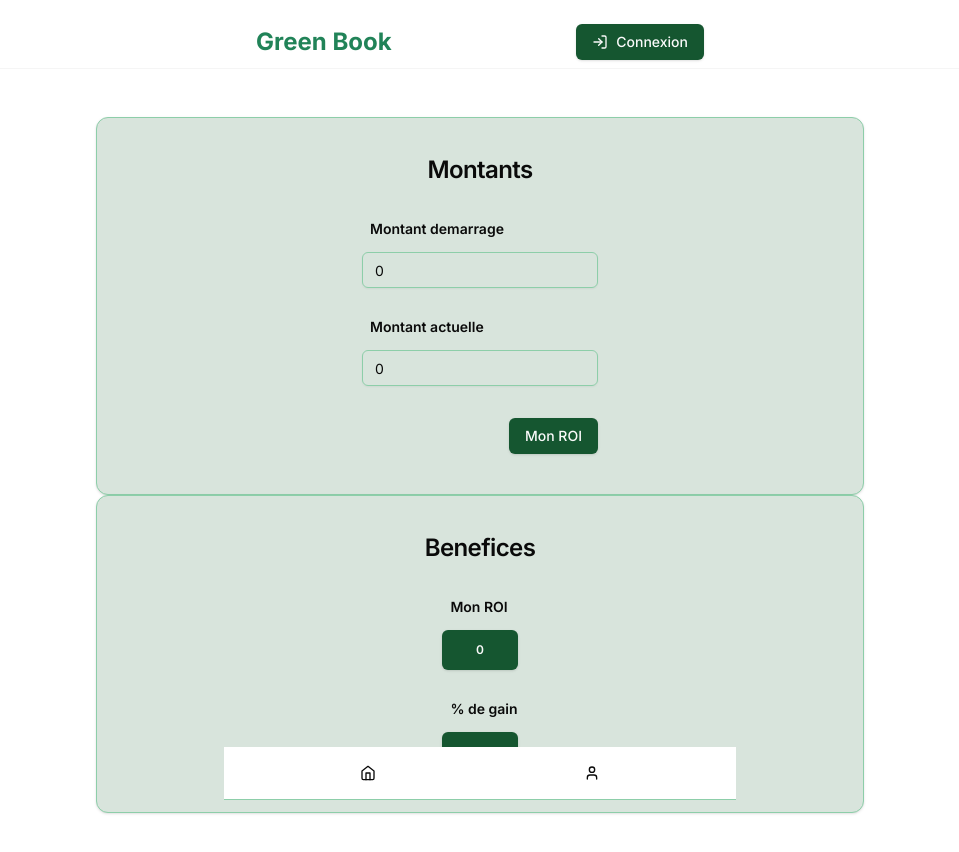
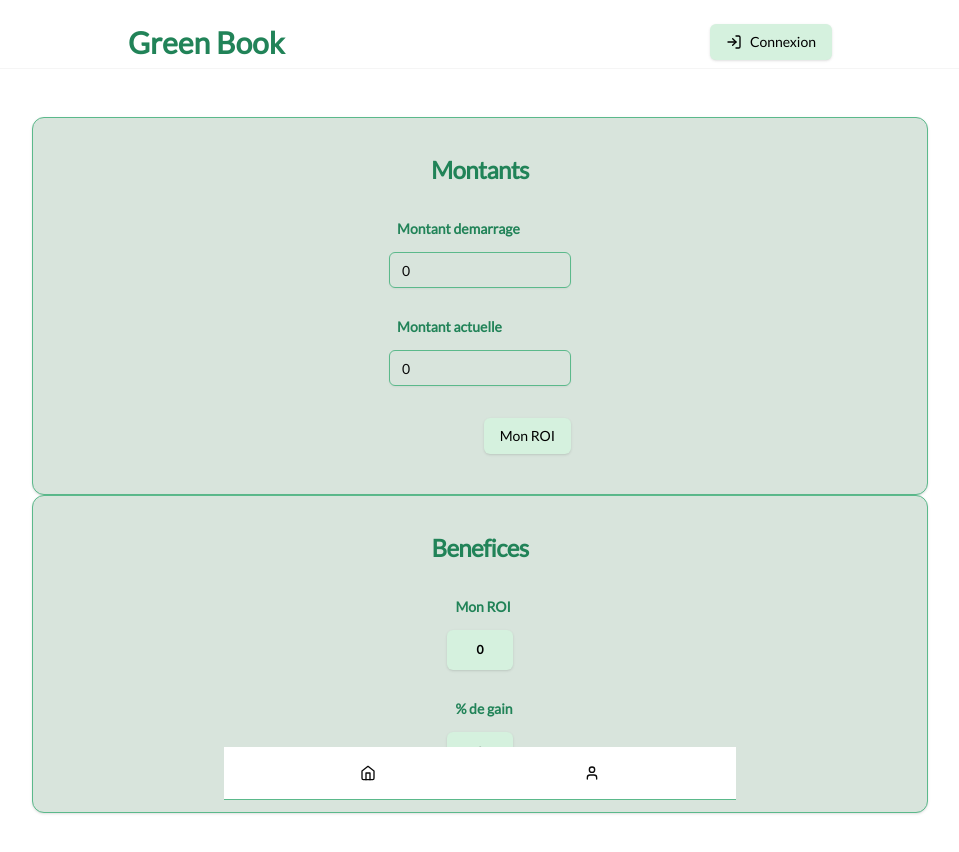
Before and after one commit to babbbass/TheGreenBook, a Next.js app: page / in a window 1280 px wide. Shown: the top 852 px of the page, without its empty margins (160-1119 px from the left). Built offline with nearby package versions, Linux system fonts and the light colour scheme; no server answers.

Commit message:
add font and change style site

```diff
--- a/app/globals.css
+++ b/app/globals.css
@@ -8,14 +8,15 @@
     --foreground: 0 0% 3.9%;
 
     --card: 143, 19%, 87%;
+    /* --card: 0 0% 100%; */
     --card-foreground: 0 0% 3.9%;
 
 
     --popover: 0 0% 100%;
     --popover-foreground: 0 0% 3.9%;
 
-    --primary: 145, 61%, 21%;
-    --primary-foreground: 0 0% 98%;
+    --primary: 140, 49%, 89%;
+    --primary-foreground: 0 0% 0%;
 
     --secondary: 0 0% 96.1%;
     --secondary-foreground: 0 0% 9%;
@@ -29,8 +30,8 @@
     --destructive: 0 84.2% 60.2%;
     --destructive-foreground: 0 0% 98%;
 
-    --border: 146, 40%, 68%;
-    --input: 146, 40%, 68%;
+    --border: 151, 40%, 54%;
+    --input: 151, 40%, 54%;
     --ring: 0 0% 3.9%;
 
     --radius: 0.5rem;
--- a/app/layout.tsx
+++ b/app/layout.tsx
@@ -1,5 +1,6 @@
 import type { Metadata } from "next"
 import { Inter } from "next/font/google"
+import { Roboto, Lato } from "next/font/google"
 import "./globals.css"
 import clsx from "clsx"
 import { Header } from "@/src/features/layout/Header"
@@ -8,6 +9,16 @@ import { DashBoardWrapper } from "@/context/dashboardContext"
 import { CapitalGainChartWrapper } from "@/context/capitalGainChartContext"
 
 const inter = Inter({ subsets: ["latin"] })
+const roboto = Roboto({
+  weight: "400",
+  subsets: ["latin"],
+  display: "swap",
+})
+const lato = Lato({
+  weight: "400",
+  subsets: ["latin"],
+  display: "swap",
+})
 
 export const metadata: Metadata = {
   title: "Green Book",
@@ -21,12 +32,19 @@ export default function RootLayout({
 }) {
   return (
     <html lang='en'>
-      <body className={clsx(inter.className, "bg-background h-full")}>
+      <body
+        className={clsx(
+          lato.className,
+          roboto.className,
+          inter.className,
+          "bg-background h-full"
+        )}
+      >
         <DashBoardWrapper>
           <div className='flex flex-col h-full py-4 px-2'>
             <Header />
             <CapitalGainChartWrapper>
-              <div className='flex-1 max-w-3xl m-auto py-12 w-full'>
+              <div className='flex-1 justify-center items-center max-w-4xl m-auto py-12 w-full'>
                 {children}
               </div>
             </CapitalGainChartWrapper>
--- a/app/mes-paris/page.tsx
+++ b/app/mes-paris/page.tsx
@@ -3,7 +3,6 @@ import { getAuthSession } from "@/lib/auth"
 import { prisma } from "@/lib/prisma"
 import { Bet } from "@/components/Bet"
 import { PaginationControls } from "@/components/pagination/paginationControls"
-import { fetchUserBets } from "@/lib/actions/updateProfile"
 
 type SearchParams = {
   searchParams: {
@@ -30,9 +29,9 @@ const Bets = async ({ searchParams }: SearchParams) => {
   const myBetsPaginated = myBets.slice(start, end)
 
   return (
-    <Card className='relative flex flex-col items-center my-6 p-2 h-[560px]'>
+    <Card className='relative flex flex-col items-center my-6 p-2 max-h-[560px]'>
       <CardHeader className='font-bold text-lg'>
-        <h1 className='text-2xl'>Mes paris</h1>
+        <h1 className='text-2xl text-greenbook'>Mes paris</h1>
       </CardHeader>
       <CardContent className='flex flex-col items-center'>
         {myBets.length === 0 && (
--- a/app/page.tsx
+++ b/app/page.tsx
@@ -39,12 +39,16 @@ export default async function Home() {
     },
   })
 
-  const startAmount = Number(user?.profile?.startAmount)
-  const currentAmount = Number(user?.profile?.currentAmount)
+  const startAmount = user?.profile?.startAmount
+    ? Number(user.profile.startAmount)
+    : 0
+  const currentAmount = user?.profile?.currentAmount
+    ? Number(user.profile.currentAmount)
+    : 0
 
   return (
     <>
-      <Card className='flex flex-col md:flex-row bg-background border-none p-2 gap-4 mb-4'>
+      <Card className='flex flex-col justify-evenly md:flex-row bg-background border-none p-2 gap-4 mb-4'>
         <BettingForm currentAmountFromDatabase={currentAmount} />
         <ReturnOnInvestmentForm
           startAmount={startAmount}
--- a/components/chart/capitalGainChartLine.tsx
+++ b/components/chart/capitalGainChartLine.tsx
@@ -44,9 +44,9 @@ export const CapitalGainChartLine = ({
   })
 
   return (
-    <Card className='flex flex-col items-center p-2 bg-slate-50'>
+    <Card className='flex flex-col items-center p-2 bg-primary'>
       <CardHeader className='w-full flex items-center font-bold text-2xl'>
-        <CardTitle>Capital Gain Chart</CardTitle>
+        <CardTitle className='text-title'> Graphique des gains</CardTitle>
       </CardHeader>
       <LineChart
         width={450}
--- a/components/form/bettingForm.tsx
+++ b/components/form/bettingForm.tsx
@@ -40,24 +40,27 @@ export const BettingForm = ({ currentAmountFromDatabase }: BettingFormData) => {
   return (
     <Card className='py-4 flex flex-col items-center gap-4'>
       <CardHeader className='w-full flex items-center font-bold text-2xl'>
-        <CardTitle> Mon pari</CardTitle>
+        <CardTitle className='text-title'> Mon pari</CardTitle>
       </CardHeader>
       <CardContent>
         <form ref={ref} action={handleSubmit} className='space-y-8'>
           <div className='flex flex-col gap-4'>
-            <Label className='ml-2 font-semibold' htmlFor='amount'>
+            <Label className='ml-2 font-semibold text-title' htmlFor='amount'>
               Montant
             </Label>
             <Input placeholder='0' name='amount' />
           </div>
           <div className='flex flex-col gap-4'>
-            <Label className='ml-2 font-semibold' htmlFor='odd'>
+            <Label className='ml-2 font-semibold text-title' htmlFor='odd'>
               Côte
             </Label>
             <Input placeholder='0' name='odd' />
           </div>
           <div className='w-full flex flex-row-reverse'>
-            <Button type='submit' className='flex'>
+            <Button
+              type='submit'
+              className='text-base hover:text-primary-foreground'
+            >
               Parier
             </Button>
           </div>
--- a/components/form/returnOnInvestmentForm.tsx
+++ b/components/form/returnOnInvestmentForm.tsx
@@ -27,12 +27,12 @@ export const ReturnOnInvestmentForm = ({
     <>
       <Card className='py-4 flex flex-col items-center gap-4'>
         <CardHeader className='w-full flex items-center font-bold text-2xl'>
-          <CardTitle>Montants</CardTitle>
+          <CardTitle className='text-title'>Montants</CardTitle>
         </CardHeader>
         <CardContent>
           <form action={handleSubmit} className='space-y-8'>
             <div className='flex flex-col gap-4'>
-              <Label className='ml-2 font-semibold' htmlFor='amount'>
+              <Label className='ml-2 font-semibold text-title' htmlFor='amount'>
                 Montant demarrage
               </Label>
               <Input
@@ -42,7 +42,7 @@ export const ReturnOnInvestmentForm = ({
               />
             </div>
             <div className='flex flex-col gap-4'>
-              <Label className='ml-2 font-semibold' htmlFor='amount'>
+              <Label className='ml-2 font-semibold text-title' htmlFor='amount'>
                 Montant actuelle
               </Label>
               <Input
@@ -56,7 +56,9 @@ export const ReturnOnInvestmentForm = ({
               />
             </div>
             <div className='flex flex-row-reverse w-full'>
-              <Button type='submit'>Mon ROI</Button>
+              <Button type='submit' className='hover:text-primary-foreground'>
+                Mon ROI
+              </Button>
             </div>
           </form>
         </CardContent>
--- a/components/ui/dashBoard.tsx
+++ b/components/ui/dashBoard.tsx
@@ -36,18 +36,18 @@ export const DashBoard = ({ currentAmount, startAmount }: DashBoard) => {
     <>
       <Card className='py-4 flex flex-col items-center gap-4'>
         <CardHeader className='w-full flex items-center font-bold text-2xl'>
-          <CardTitle>Benefices</CardTitle>
+          <CardTitle className='text-title'>Benefices</CardTitle>
         </CardHeader>
         <CardContent>
           <form className='space-y-8'>
             <div className='flex flex-col gap-4'>
-              <Label className='ml-2 font-semibold'>Mon ROI</Label>
+              <Label className='ml-2 font-semibold text-title'>Mon ROI</Label>
               <Badge className='h-10 flex items-center justify-center'>
                 {returnOnInvestment}
               </Badge>
             </div>
             <div className='flex flex-col gap-4'>
-              <Label className='ml-2 font-semibold'>% de gain</Label>
+              <Label className='ml-2 font-semibold text-title'>% de gain</Label>
               <Badge className='h-10 flex items-center justify-center'>
                 {percentageOnInvestment}
               </Badge>
--- a/src/features/layout/Header.tsx
+++ b/src/features/layout/Header.tsx
@@ -8,8 +8,8 @@ export const Header = async () => {
   const session = await getAuthSession()
   return (
     <header className='border-b border-b-accent'>
-      <div className='container flex items-center max-w-lg mx-auto py-2 gap-1'>
-        <h2 className='text-2xl text-title font-bold mr-auto'>
+      <div className='container flex items-center max-w-3xl mx-auto py-2 gap-1'>
+        <h2 className='text-3xl text-title font-bold mr-auto'>
           <Link href='/'>Green Book</Link>
         </h2>
         {session?.user ? <UserProfile /> : <LoginButton />}
--- a/src/features/layout/UserProfile.tsx
+++ b/src/features/layout/UserProfile.tsx
@@ -27,7 +27,9 @@ export const UserProfile = async () => {
               {session?.user.name ? session?.user.name[0].toUpperCase() : "G"}
             </AvatarFallback>
           </Avatar>
-          {session?.user.name ?? ""}
+          <span className='text-title font-bold text-sm'>
+            {session?.user.name ?? ""}
+          </span>
         </Button>
       </DropdownMenuTrigger>
       <DropdownMenuContent>
--- a/tailwind.config.js
+++ b/tailwind.config.js
@@ -19,6 +19,7 @@ module.exports = {
       colors: {
         texthover: "#218358",
         title: "#218358",
+        greenbook: "#193B2D",
         border: "hsl(var(--border))",
         input: "hsl(var(--input))",
         ring: "hsl(var(--ring))",
```
Also changed, not shown: 2 other files (tests, documents, lock files or other folders).
